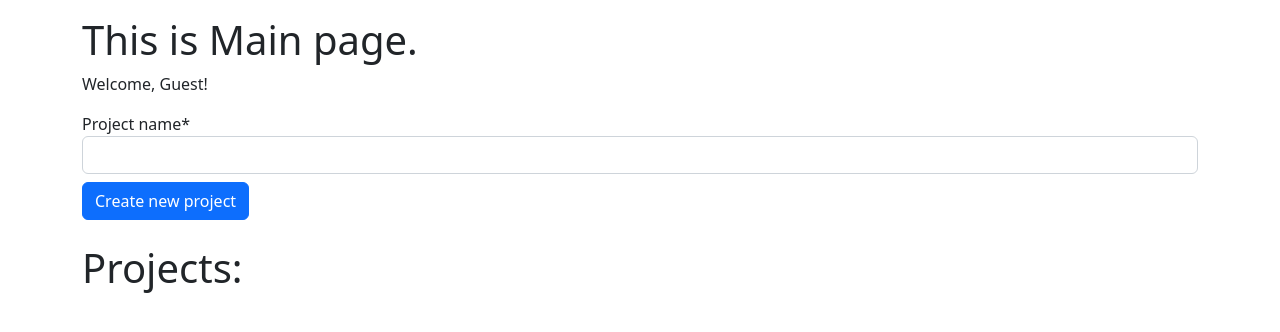
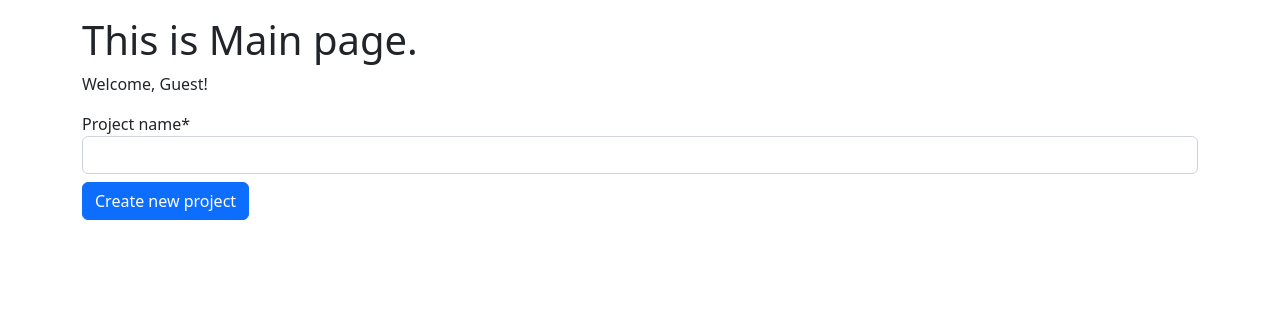
Before and after one commit to joachimwan/django_test_project, a Django app: page / in a window 1280 px wide. Shown: the part 56-388 px from the top of the page. Run offline with Django 4.2, Linux system fonts and the light colour scheme; data that the repository does not hold is empty; some libraries are stand-ins or nearby versions.

Commit message:
editted index.html removed projects for loop

```diff
--- a/templates/main/index.html
+++ b/templates/main/index.html
@@ -23,12 +23,12 @@
     <button type="submit" class="btn btn-primary mt-2" name="create_project">Create new project</button>
 </form>
 
-<br>
-<h1>Projects:</h1>
-{% for project in projects %}
-    <div class="list-group">
-        <a href="#" class="list-group-item list-group-item-action">{{ project.project_name }}</a>
-    </div>
-{% endfor %}
+<!--<br>-->
+<!--<h1>Projects:</h1>-->
+<!--{% for project in projects %}-->
+<!--    <div class="list-group">-->
+<!--        <a href="#" class="list-group-item list-group-item-action">{{ project.project_name }}</a>-->
+<!--    </div>-->
+<!--{% endfor %}-->
 
 {% endblock %}
```
